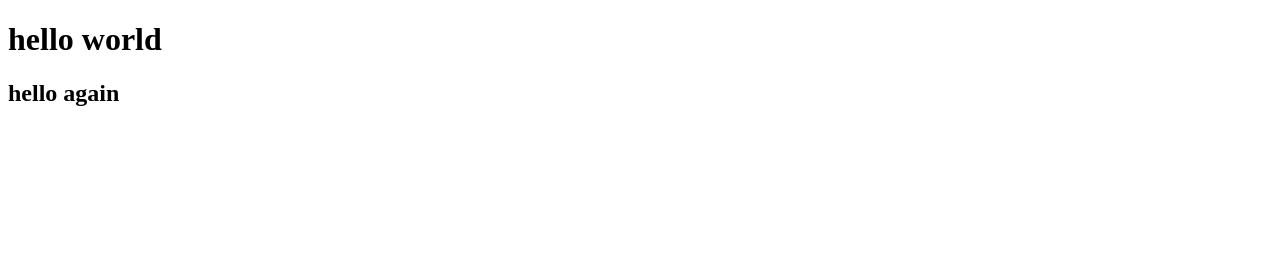
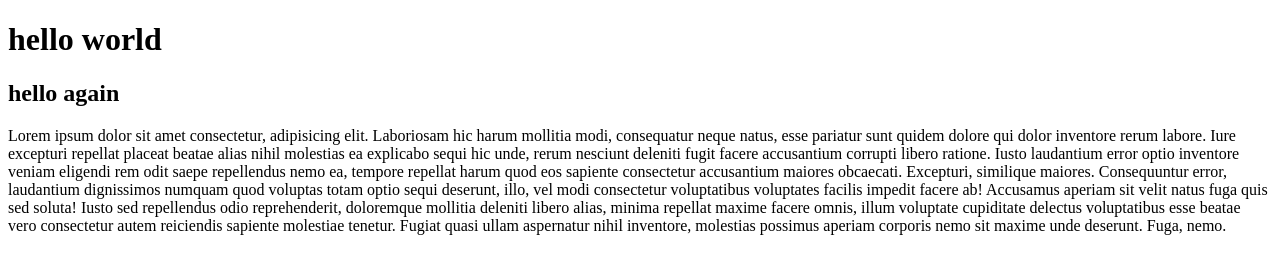
Before and after one commit to Flamebreather/demo, a plain HTML site: page index.html in a window 1280 px wide. Drawn offline with Linux system fonts and the light colour scheme.

Commit message:
added lorem ipsum to index.html

```diff
--- a/index.html
+++ b/index.html
@@ -9,5 +9,7 @@
 <body>
     <h1>hello world</h1>
     <h2>hello again</h2>
+    <p>Lorem ipsum dolor sit amet consectetur, adipisicing elit. Laboriosam hic harum mollitia modi, consequatur neque natus, esse pariatur sunt quidem dolore qui dolor inventore rerum labore. Iure excepturi repellat placeat beatae alias nihil molestias ea explicabo sequi hic unde, rerum nesciunt deleniti fugit facere accusantium corrupti libero ratione. Iusto laudantium error optio inventore veniam eligendi rem odit saepe repellendus nemo ea, tempore repellat harum quod eos sapiente consectetur accusantium maiores obcaecati. Excepturi, similique maiores. Consequuntur error, laudantium dignissimos numquam quod voluptas totam optio sequi deserunt, illo, vel modi consectetur voluptatibus voluptates facilis impedit facere ab! Accusamus aperiam sit velit natus fuga quis sed soluta! Iusto sed repellendus odio reprehenderit, doloremque mollitia deleniti libero alias, minima repellat maxime facere omnis, illum voluptate cupiditate delectus voluptatibus esse beatae vero consectetur autem reiciendis sapiente molestiae tenetur. Fugiat quasi ullam aspernatur nihil inventore, molestias possimus aperiam corporis nemo sit maxime unde deserunt. Fuga, nemo.
+    </p>
 </body>
 </html>
```
